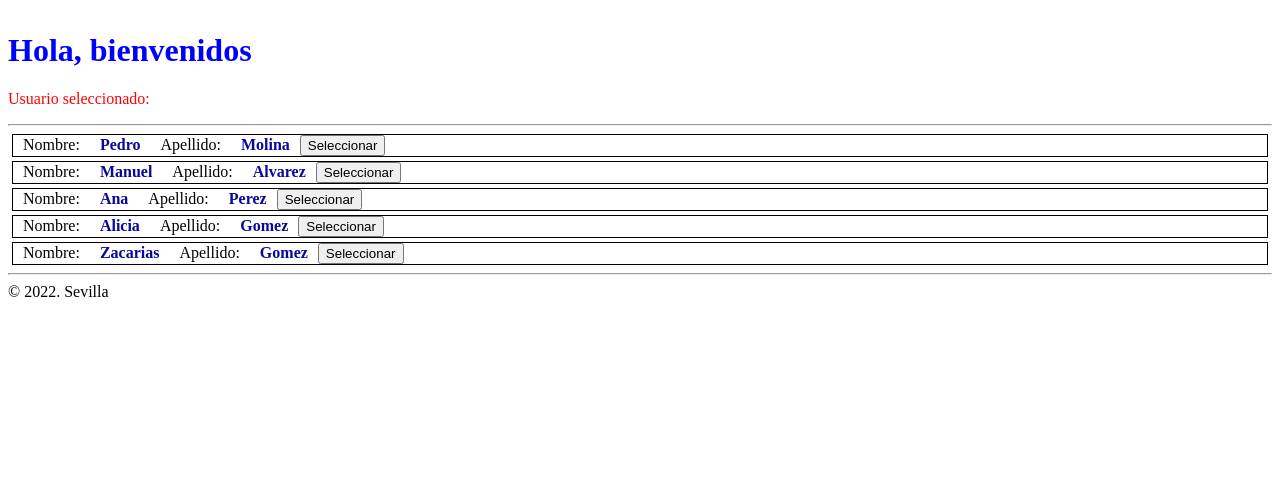
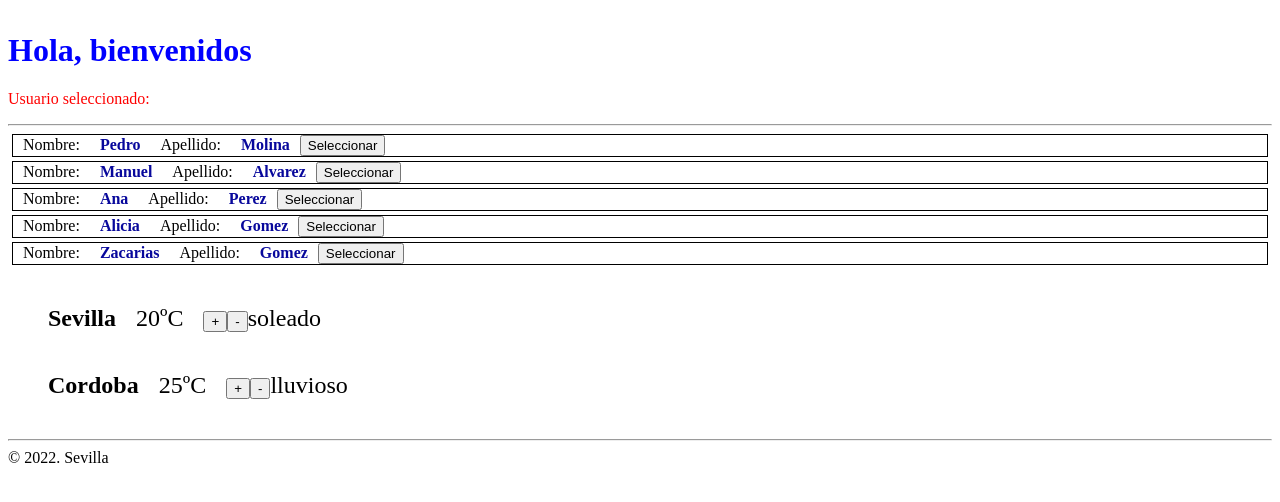
Before and after one commit to pjmolina/tragsa-ng, an Angular app: page / in a window 1280 px wide. Shown: the top 502 px of the page. Built offline with nearby package versions, Linux system fonts and the light colour scheme.

Commit message:
componente de temperatura

```diff
--- a/src/app/app.component.html
+++ b/src/app/app.component.html
@@ -11,5 +11,26 @@
   (seleccionado)="onSelect($event)"
 ></app-user>
 
+<app-weather
+  name="Sevilla"
+  [temperature]="20"
+  status="soleado"
+  (change)="onChange($event)"
+></app-weather>
+<app-weather
+  name="Cordoba"
+  [temperature]="25"
+  status="lluvioso"
+  (change)="onChange($event)"
+></app-weather>
+
+<div>
+  <ul>
+    <li *ngFor="let m of messages">
+      {{ m }}
+    </li>
+  </ul>
+</div>
+
 <hr />
 &copy; 2022. Sevilla
--- a/src/app/app.component.ts
+++ b/src/app/app.component.ts
@@ -1,5 +1,6 @@
 import { Component } from '@angular/core';
 import { Persona } from './user/user.component';
+import { WeatherData } from './weather/weather';
 
 @Component({
   selector: 'app-root',
@@ -9,6 +10,7 @@ import { Persona } from './user/user.component';
 export class AppComponent {
   title = 'angular0';
   usuarioSeleccionado = '';
+  messages: string[] = [];
 
   personas: Persona[] = [
     {
@@ -37,4 +39,13 @@ export class AppComponent {
     console.log('Componente padre. seleccionado: ' + persona.name);
     this.usuarioSeleccionado = persona.name;
   }
+
+  onChange(change: WeatherData): void {
+    // const msg =
+    //   change.name + ' t=' + change.temperature + 'ºC ' + change.status;
+
+    const msg = `Ciudad: ${change.name} ${change.temperature} ºC ${change.status}`;
+
+    this.messages.push(msg);
+  }
 }
--- /dev/null
+++ b/src/app/weather/weather.component.html
@@ -0,0 +1,7 @@
+<div class="weather">
+  <span class="city">{{ name }}</span>
+  <span class="temperature">{{ temperature }}ºC</span>
+  <button (click)="subirGrado()">+</button>
+  <button (click)="bajarGrado()">-</button>
+  <span class="status">{{ status }}</span>
+</div>
--- /dev/null
+++ b/src/app/weather/weather.component.scss
@@ -0,0 +1,10 @@
+.weather {
+  margin: 40px;
+  font-size: 1.5em;
+}
+.city {
+  font-weight: bold;
+}
+span {
+  margin-right: 20px;
+}
--- /dev/null
+++ b/src/app/weather/weather.component.ts
@@ -0,0 +1,33 @@
+import { Component, EventEmitter, Input, Output } from '@angular/core';
+import { WeatherData } from './weather';
+
+@Component({
+  selector: 'app-weather',
+  templateUrl: './weather.component.html',
+  styleUrls: ['./weather.component.scss'],
+})
+export class WeatherComponent {
+  @Input() name: string = '';
+  @Input() temperature = 0;
+  @Input() status = '';
+  @Output() change = new EventEmitter<WeatherData>();
+
+  subirGrado(): void {
+    this.temperature++;
+
+    this.emitChanges();
+  }
+  bajarGrado(): void {
+    this.temperature--;
+
+    this.emitChanges();
+  }
+
+  private emitChanges(): void {
+    this.change.emit({
+      name: this.name,
+      temperature: this.temperature,
+      status: this.status,
+    });
+  }
+}
--- /dev/null
+++ b/src/app/weather/weather.ts
@@ -0,0 +1,5 @@
+export interface WeatherData {
+  name: string;
+  temperature: number;
+  status: string;
+}
```
Also changed, not shown: src/app/app.module.ts (+5 -9 lines), 1 other file (tests, documents, lock files or other folders).
